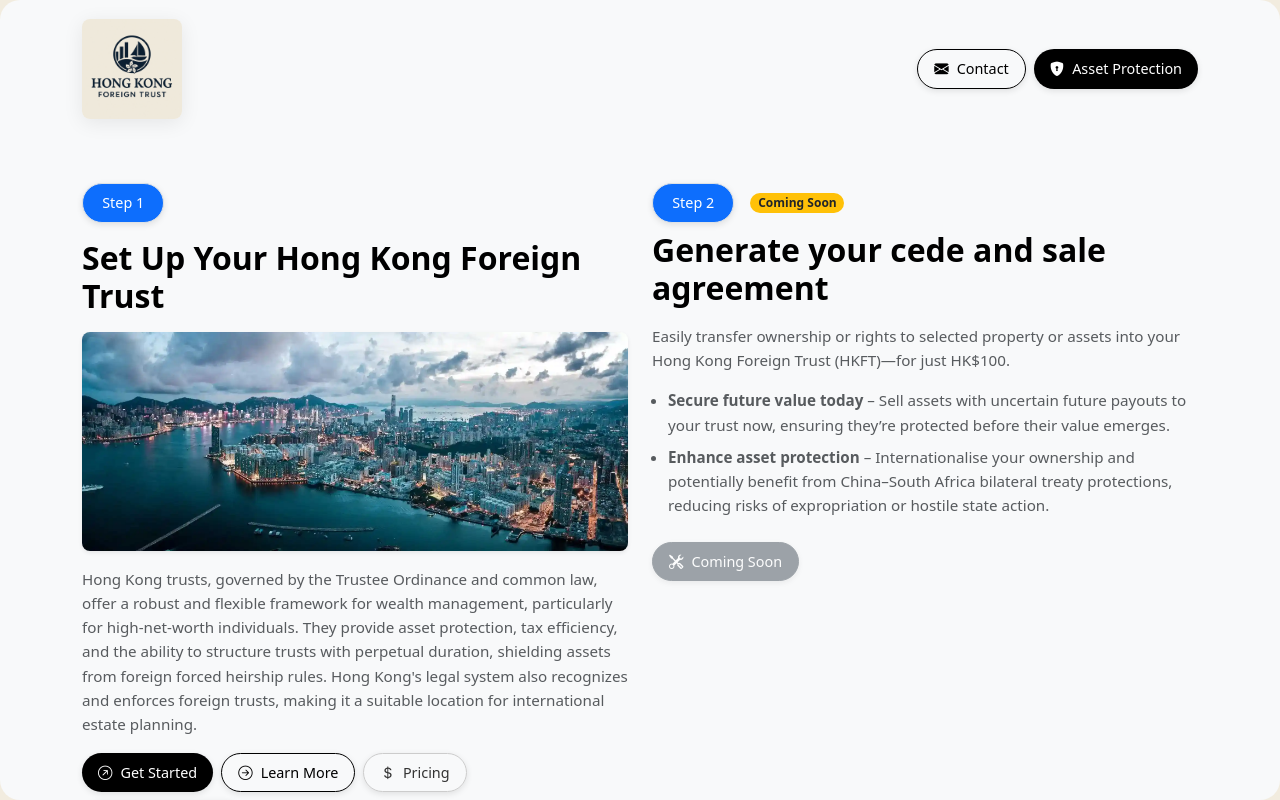
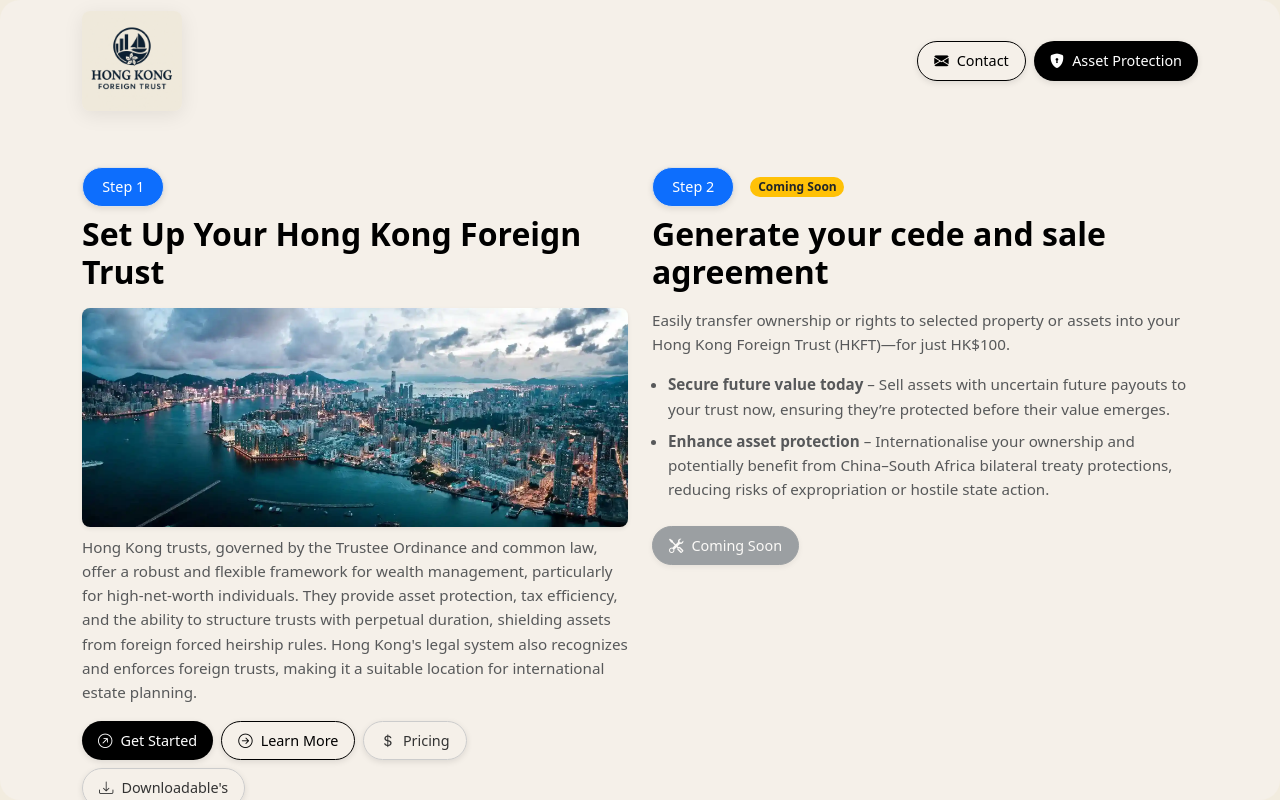
Before and after one commit to WhitelightningDev/hongkongtrust, an Angular app: page / in a window 1280 px wide. Built offline with nearby package versions, Linux system fonts and the light colour scheme.

Commit message:
`Refactored pricing page and welcome page templates with minor styling changes.`

```diff
--- a/src/app/pages/pricing/pricing.html
+++ b/src/app/pages/pricing/pricing.html
@@ -1,4 +1,5 @@
-<div class="pricing-page w-100 m-2 p-3 p-md-5 rounded-4" style="background-color: #f5f0e9;">
+<div class="pricing-page w-100 min-vh-100 d-flex align-items-center justify-content-center px-3 py-5" style="background-color: #f5f0e9;">
+  <div class="w-100" style="max-width: 720px;">
     <!-- Back Button -->
     <div class="d-flex align-items-center gap-3 mb-4">
       <button class="btn btn-dark rounded-circle" (click)="goBackToHome()">
@@ -58,3 +59,4 @@
       </div>
     </div>
   </div>
+</div>
--- a/src/app/pages/welcomepage/welcomepage.html
+++ b/src/app/pages/welcomepage/welcomepage.html
@@ -1,6 +1,6 @@
-<div class="hero-section bg-light">
+<div class="hero-section" style="background-color: #f5f0e9;" >
   <!-- Responsive Header Row -->
-  <div class="container py-3">
+  <div class="container py-2">
     <div class="row align-items-center">
       <div class="col-6 col-md-4 col-lg-3">
         <img src="hongkonglogo.png" alt="Hong Kong Logo" class="img-fluid rounded-3" style="max-width: 100px;">
@@ -23,11 +23,11 @@
     <div class="row gy-4">
       <!-- Left Panel -->
       <div class="col-12 col-lg-6">
-        <h1 class="btn btn-primary btn-sm border rounded-pill d-inline-flex align-items-center gap-2 mb-3">
+        <h1 class="btn btn-primary btn-sm border rounded-pill d-inline-flex align-items-center gap-2 mb-2">
           Step 1
         </h1>
         <h2 class="fw-bold mb-3">Set Up Your Hong Kong Foreign Trust</h2>
-        <img src="/HK-Banner-main.webp" class="img-fluid rounded-3 shadow-sm mb-3" alt="Trust Banner">
+        <img src="/HK-Banner-main.webp" class="img-fluid rounded-3 shadow-sm mb-2" alt="Trust Banner">
         <p class="small text-muted">
           Hong Kong trusts, governed by the Trustee Ordinance and common law, offer a robust and flexible framework for
           wealth management, particularly for high-net-worth individuals. They provide asset protection, tax efficiency,
```
Lines whose indentation alone changed are shown as unchanged.
